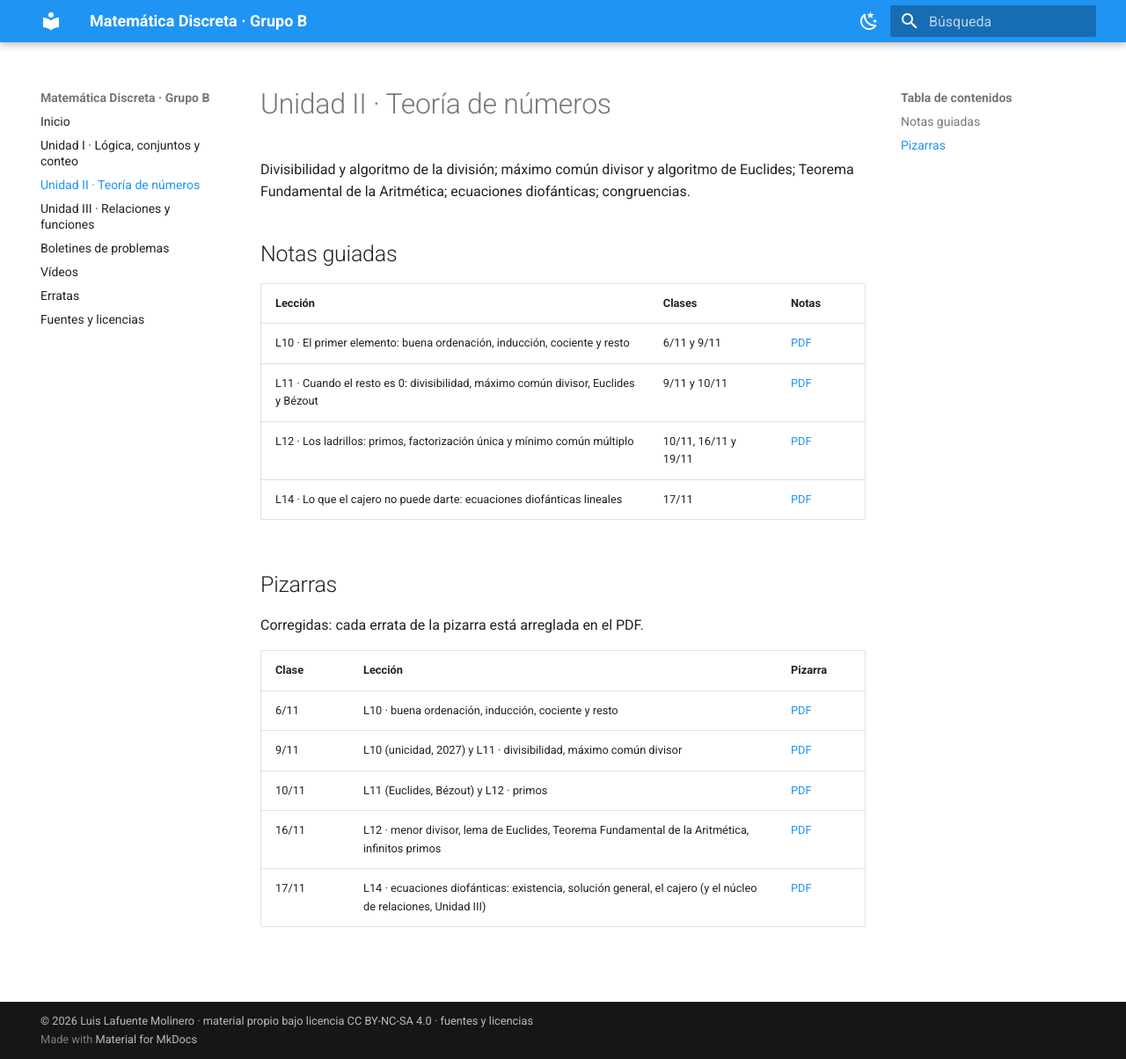
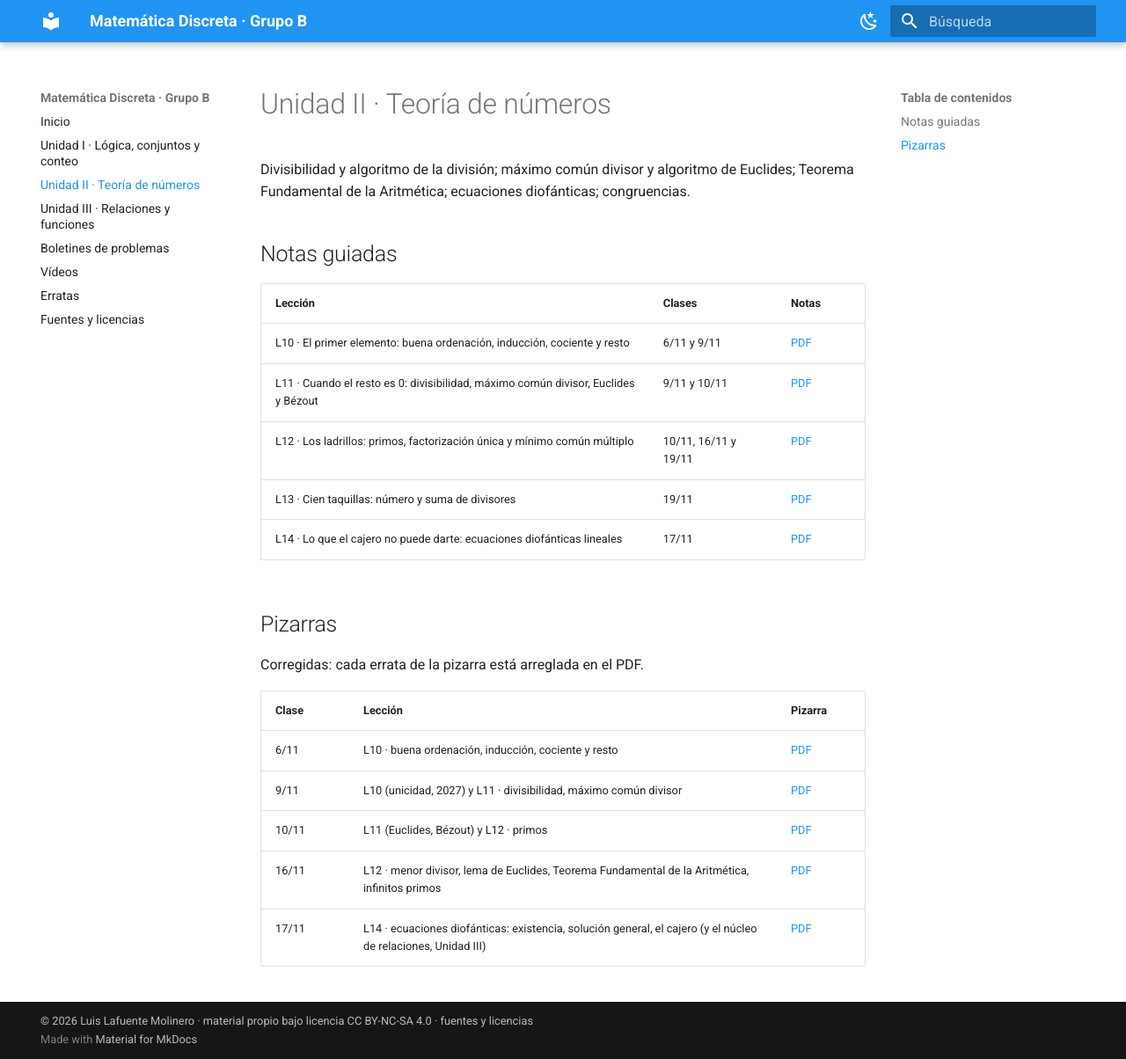
Before and after one commit to llafuent/md2627, an MkDocs documentation site: the page built from docs/unidad2.md, in a window 1280 px wide and 1204 px high. Shown: the whole window at 88% size. Built offline with MkDocs 1.6.1 and Material for MkDocs 9.7.7, drawn with Linux system fonts in a browser that asks for light colours.

Commit message:
Publicar material: material/u2/notasGuiadasL13.pdf, unidad2.md

```diff
--- a/docs/unidad2.md
+++ b/docs/unidad2.md
@@ -10,6 +10,7 @@ Aritmética; ecuaciones diofánticas; congruencias.
 | L10 · El primer elemento: buena ordenación, inducción, cociente y resto | 6/11 y 9/11 | [PDF](material/u2/notasGuiadasL10.pdf) |
 | L11 · Cuando el resto es 0: divisibilidad, máximo común divisor, Euclides y Bézout | 9/11 y 10/11 | [PDF](material/u2/notasGuiadasL11.pdf) |
 | L12 · Los ladrillos: primos, factorización única y mínimo común múltiplo | 10/11, 16/11 y 19/11 | [PDF](material/u2/notasGuiadasL12.pdf) |
+| L13 · Cien taquillas: número y suma de divisores | 19/11 | [PDF](material/u2/notasGuiadasL13.pdf) |
 | L14 · Lo que el cajero no puede darte: ecuaciones diofánticas lineales | 17/11 | [PDF](material/u2/notasGuiadasL14.pdf) |
 
 ## Pizarras
```
Also changed, not shown: 1 other file.
